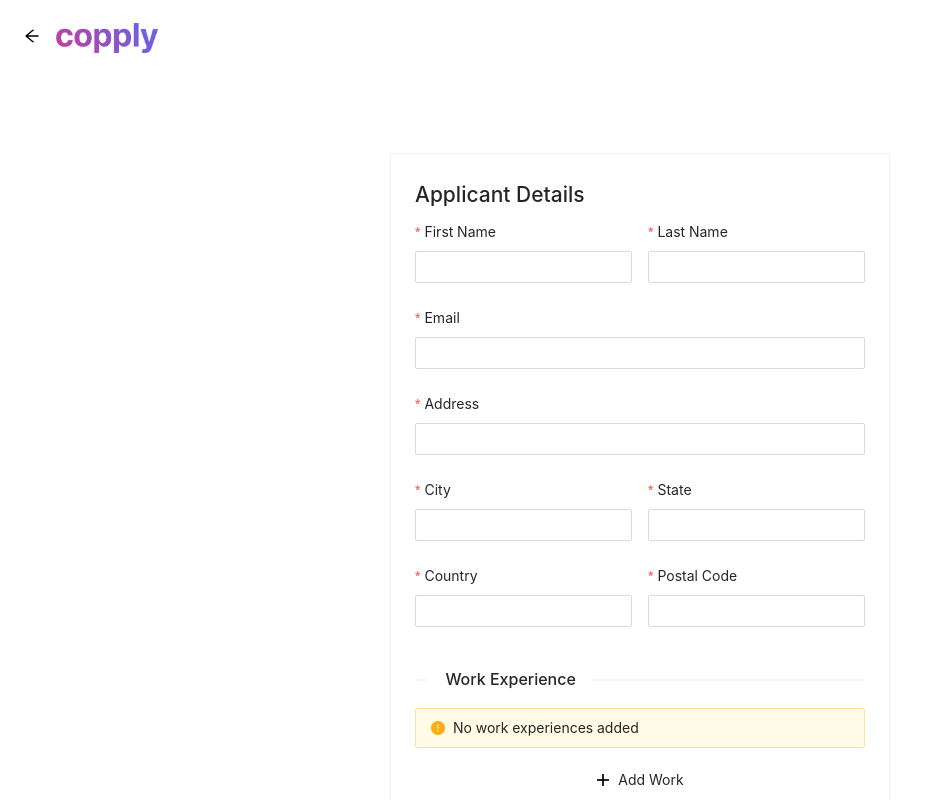
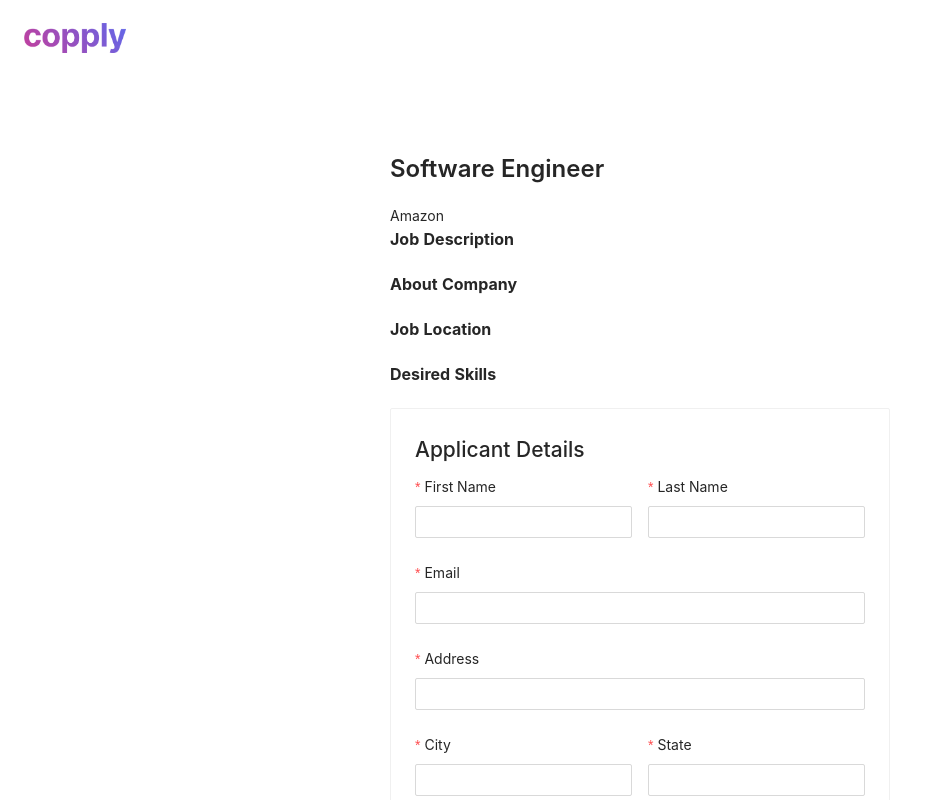
Before and after one commit to mattfan00/project-setup-team-solidaridad-utilisation, a React (Create React App) app in the folder front-end/: page /application/1/1 in a window 1280 px wide. Shown: the top 800 px of the page, without its empty margins (0-929 px from the left). Built offline with nearby package versions, Linux system fonts and the light colour scheme.

Commit message:
Job Descriptions

```diff
--- a/front-end/src/Components/ApplicationForm/ApplicantHeader.js
+++ b/front-end/src/Components/ApplicationForm/ApplicantHeader.js
@@ -1,15 +1,14 @@
 import React from "react"
 import logo from './copply.png'
-import { PageHeader, Image } from 'antd';
+import { PageHeader} from 'antd';
 
 import "./logoStyling.css"
 
-const AppHeader = () => {
+const ApplicantHeader = () => {
     return (
         <div>
             <PageHeader
                 className="site-page-header"
-                onBack={() => null}
                 title={
                     <img src={logo} alt="website logo" className="logo"/>
                 }
@@ -18,4 +17,4 @@ const AppHeader = () => {
     );
 }
 
-export default AppHeader
+export default ApplicantHeader
--- /dev/null
+++ b/front-end/src/Components/ApplicationForm/JobDescription.js
@@ -0,0 +1,36 @@
+import React from "react"
+import {
+    Typography,
+    Col,
+    Descriptions,
+    Space
+} from "antd"
+import Title from "antd/lib/skeleton/Title";
+
+
+const JobDescription = (props) => {
+    const {Title} = Typography;
+    return (
+        <div>
+            <Col span={24}>
+                <div layout="vertical">
+                    <Space direction="vertical" size="small">
+                        <Title level={3}>Software Engineer</Title>
+                        <div className="company">Amazon</div>
+                    </Space>
+
+                    <Descriptions title="Job Description">
+                    </Descriptions>
+                    <Descriptions title="About Company">
+                    </Descriptions>
+                    <Descriptions title="Job Location">
+                    </Descriptions>
+                    <Descriptions title="Desired Skills">
+                    </Descriptions>
+                </div>
+            </Col>
+        </div>
+    )
+}
+
+export default JobDescription
--- a/front-end/src/View/Applicant/Application/index.js
+++ b/front-end/src/View/Applicant/Application/index.js
@@ -1,19 +1,21 @@
 import React from "react"
 import ApplicationForm from "../../../Components/ApplicationForm"
-import AppHeader from "../../../Components/ApplicationForm/ApplicantHeader"
+import ApplicantHeader from "../../../Components/ApplicationForm/ApplicantHeader"
+import JobDescription from "../../../Components/ApplicationForm/JobDescription"
 import "../index.css"
 
 const Application = () => {
   return (
     <>
       <div className="header">
-        {<AppHeader />}
+        {/* Application Header */}
+        {<ApplicantHeader />}
       </div>
 
       <div className="main">
         <div className="application">
           {/* Put job description here */}
-
+          <JobDescription />
           {/* Form for application */}
           <ApplicationForm />
 
--- a/front-end/src/View/Applicant/Signup/index.js
+++ b/front-end/src/View/Applicant/Signup/index.js
@@ -1,5 +1,5 @@
 import React from "react"
-import AppHeader from "../../../Components/ApplicationForm/ApplicantHeader"
+import ApplicantHeader from "../../../Components/ApplicationForm/ApplicantHeader"
 
 import "../index.css"
 
@@ -7,7 +7,7 @@ const Signin = () => {
   return (
     <>
       <div className="header">
-        {<AppHeader/>}
+        {<ApplicantHeader/>}
       </div>
 
       <div className="main">
```
Also changed, not shown: 1 other file (tests, documents, lock files or other folders).
